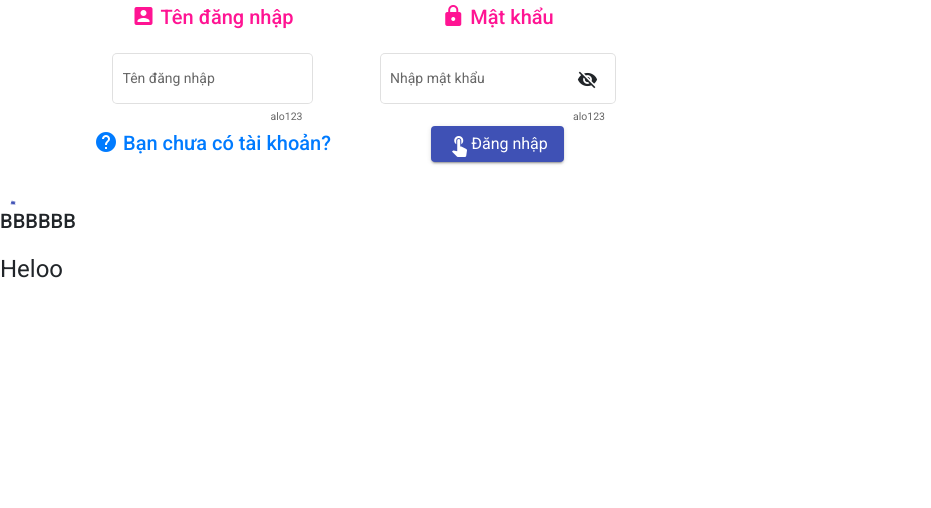
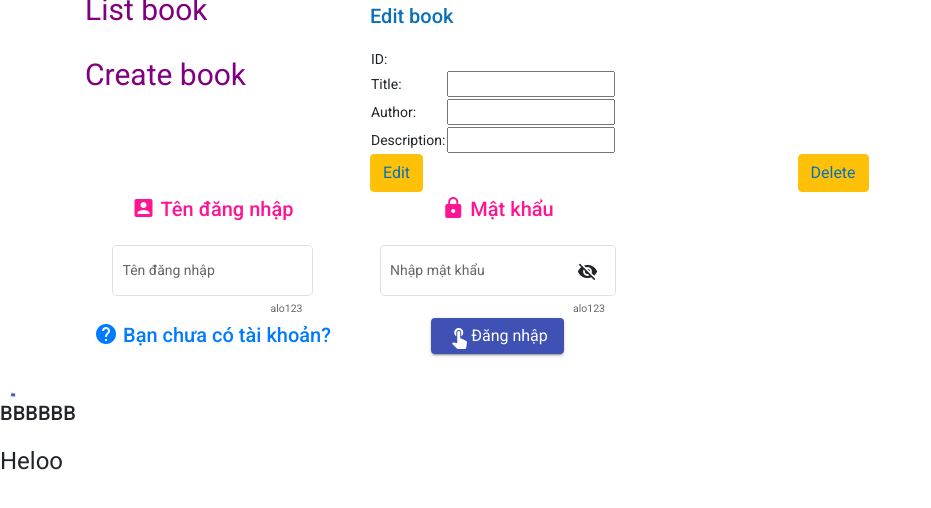
Before and after one commit to quockhanh23/M5_Thi_TH, an Angular app: page /edit/1 in a window 1280 px wide. Shown: the top 508 px of the page, without its empty margins (0-931 px from the left). Built offline with nearby package versions, Linux system fonts and the light colour scheme; no server answers.

Commit message:
promise then()

```diff
--- a/src/app/app.component.html
+++ b/src/app/app.component.html
@@ -1,20 +1,19 @@
-<!--<div class="container">-->
-<!--  <div class="row">-->
-<!--    <div class="col-3">-->
-<!--      <div><a class="link" style="text-decoration: none; font-size:30px; color: purple" routerLink="/list">List book</a>-->
-<!--        <br> <br> <br></div>-->
-<!--      <div><a class="link" style="text-decoration: none;font-size:30px; color: purple" routerLink="/create">Create book</a>-->
-<!--        &nbsp;&nbsp;&nbsp;&nbsp;&nbsp;&nbsp;&nbsp;&nbsp;-->
-<!--      </div>-->
-<!--    </div>-->
+<div class="container">
+  <div class="row">
+    <div class="col-3">
+      <div><a class="link" style="text-decoration: none; font-size:30px; color: purple" routerLink="/list">List book</a>
+        <br> <br> <br></div>
+      <div><a class="link" style="text-decoration: none;font-size:30px; color: purple" routerLink="/create">Create book</a>
+        &nbsp;&nbsp;&nbsp;&nbsp;&nbsp;&nbsp;&nbsp;&nbsp;
+      </div>
+    </div>
+    <div class="col-9">
+      <router-outlet></router-outlet>
+    </div>
+  </div>
+</div>
 
-<!--    <div class="col-9">-->
-<!--      <router-outlet></router-outlet>-->
-<!--    </div>-->
-<!--  </div>-->
-<!--  <hr>-->
 
-<!--</div>-->
 <!--<app-badge-overview-example></app-badge-overview-example>-->
 <app-form-field-appearance-example></app-form-field-appearance-example>
 
--- a/src/app/book-edit/book-edit.component.ts
+++ b/src/app/book-edit/book-edit.component.ts
@@ -3,7 +3,10 @@ import {FormBuilder, FormControl, FormGroup, Validators} from "@angular/forms";
 import {Book} from "../models/book";
 import {ActivatedRoute, Router} from "@angular/router";
 import {BookService} from "../services/book.service";
-import {DialogService} from "../services/dialog.service";
+import {DialogFailComponent} from "../dialog-fail/dialog-fail.component";
+import {MatDialog} from "@angular/material/dialog";
+import {DialogComponent} from "../dialog/dialog.component";
+
 
 @Component({
   selector: 'app-book-edit',
@@ -24,13 +27,13 @@ export class BookEditComponent implements OnInit {
               private fb: FormBuilder,
               private activatedRoute: ActivatedRoute,
               private bookService: BookService,
-              private dialogService: DialogService) {
+              public dialog: MatDialog,) {
   }
 
   ngOnInit(): void {
 
-    this.activatedRoute.paramMap.subscribe(paramap => {
-      const id = paramap.get('id')
+    this.activatedRoute.paramMap.subscribe(paraMap => {
+      const id = paraMap.get('id')
       console.log(id);
       // @ts-ignore
       this.bookService.getById(id).subscribe(result => {
@@ -47,6 +50,14 @@ export class BookEditComponent implements OnInit {
     })
   }
 
+  openDialog() {
+    this.dialog.open(DialogComponent);
+  }
+
+  openDialog2() {
+    this.dialog.open(DialogFailComponent);
+  }
+
   updateBook() {
     let book = {
       name: this.bookForm.value.name,
@@ -57,7 +68,13 @@ export class BookEditComponent implements OnInit {
     console.log(book);
     // @ts-ignore
     this.bookService.update(this.bookForm.value.id, book).subscribe(() => {
-      this.router.navigate(["/list"]);
+      this.router.navigate(["/list"]).then(success => {
+        console.log('đường dẫn đúng')
+        this.openDialog2()
+      }, error => {
+        console.log('đường dẫn sai')
+      });
+      this.openDialog()
       this.bookService.notify1()
       this.bookService.notify2()
     })
@@ -65,9 +82,8 @@ export class BookEditComponent implements OnInit {
 
   deleteBook1(id: any) {
     this.bookService.delete(id).subscribe(() => {
-
       this.router.navigate(["/list"]).then(r => {
-        console.log(r);
+        console.log('đường dẫn đúng');
       });
       // @ts-ignore
       this.bookService.notify2(this.bookService.notify3(this.bookService.notify1()))
```
